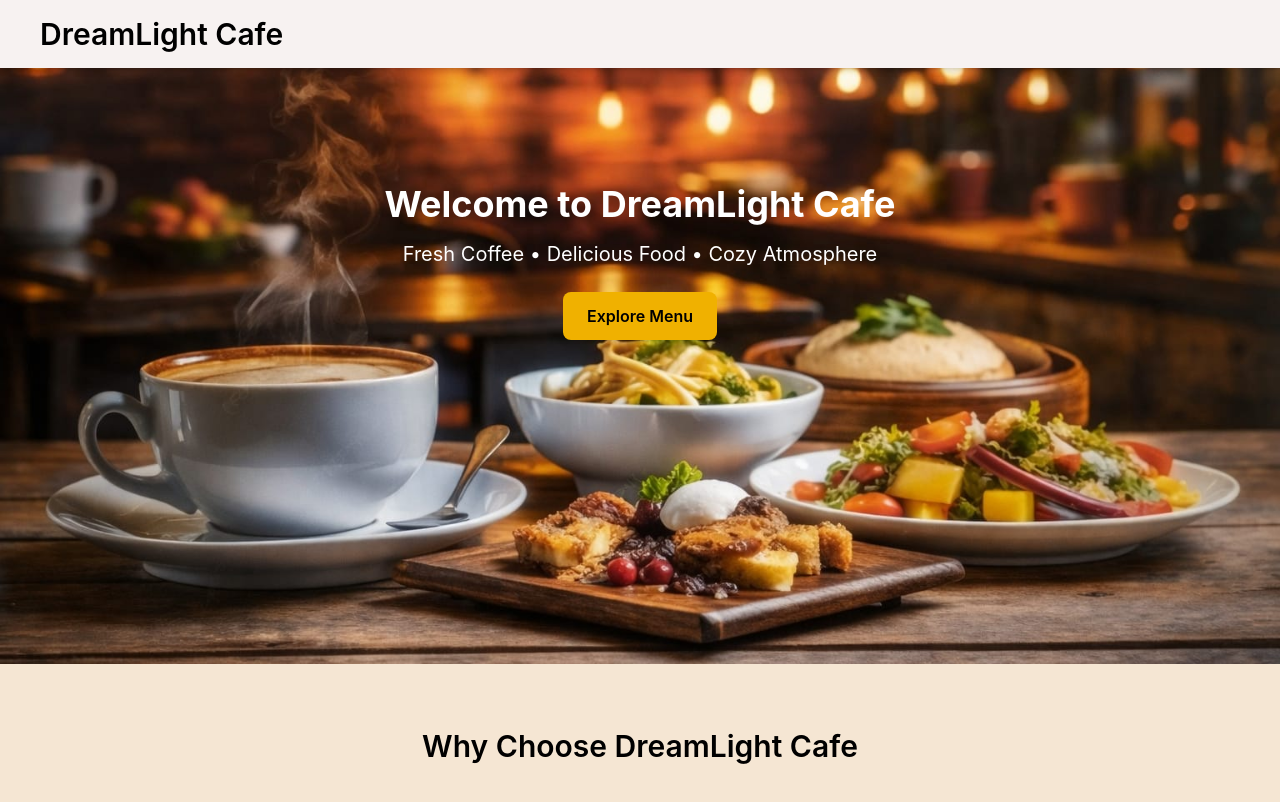
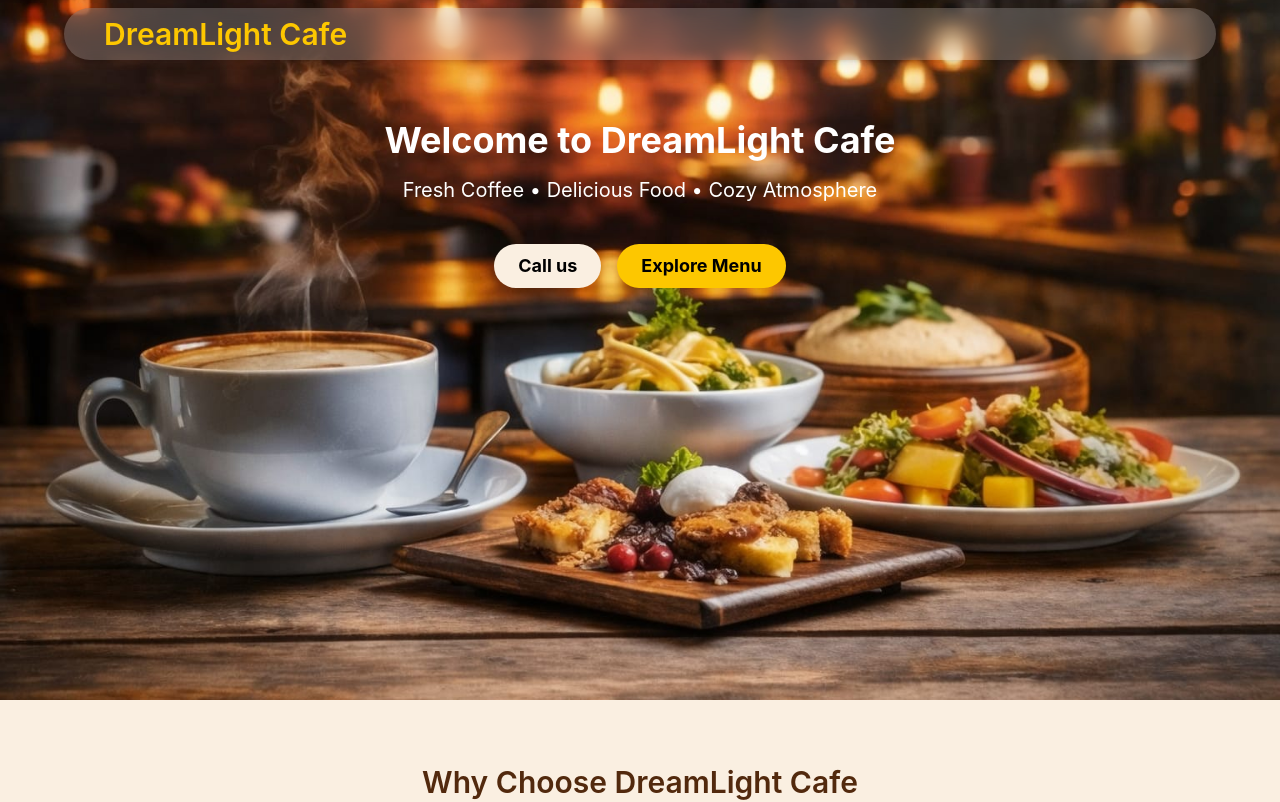
Before and after one commit to ShindePratikshaP/cafe-shop, a React (Vite) app: page / in a window 1280 px wide. Shown: the top 802 px of the page. Built offline with nearby package versions, Linux system fonts and the light colour scheme.

Commit message:
Button variants created

```diff
--- a/src/components/Button.jsx
+++ b/src/components/Button.jsx
@@ -1,8 +1,27 @@
 import React from 'react'
-
-function Button() {
+const BUTTON_VARIANTS = {
+    primary: "bg-yellow-400 text-black hover:bg-yellow-300",
+    secondary: "bg-[#faefe1] text-black hover:bg-white",
+    tertiary : "bg-[#52290d] text-yellow-300 hover:bg-red-400",
+};
+const BUTTON_SIZES = {
+    small: "text-sm px-6 py-2",
+    medium: "text-base px-6 py-2",
+    large: "text-lg px-6 py-2",
+};
+function Button({
+  title,
+  onClick=() => {},
+  variant = "primary",
+  size = "medium",
+}) {
   return (
-    <div>Button</div>
+    <button
+    onClick={onClick}
+    className={`rounded-full font-bold cursor-pointer ${BUTTON_VARIANTS[variant]} ${BUTTON_SIZES[size]}`}
+  >
+    {title}
+  </button>
   )
 }
 
--- a/src/components/FeatureSection.jsx
+++ b/src/components/FeatureSection.jsx
@@ -58,7 +58,7 @@ image: service,
 
 function FeatureSection() {
   return (
-    <div className="py-16 bg-[#F5E6D3]">
+    <div className="py-16 bg-[#faefe1]">
         <h2 className="text-4xl font-bold text-center mb-12">
               Why Choose DreamLight Cafe
             </h2>
--- a/src/components/Navbar.jsx
+++ b/src/components/Navbar.jsx
@@ -3,7 +3,7 @@ import logo from "../assets/cafe-logo.png";
 
 function Navbar() {
   return (
-    <div className="fixed top-0 left-0 w-full px-10 py-4 bg-[#f7f2f1] shadow-md z-50">
+    <div className="fixed top-2 left-1/2 transform -translate-x-1/2 text-yellow-400 w-[90%] px-10 py-2 bg-white/20 backdrop-blur-md flex justify-between items-center rounded-full shadow-md z-50 text-white">
       <h2>DreamLight Cafe</h2>
     </div>
   )
--- a/src/index.css
+++ b/src/index.css
@@ -20,5 +20,6 @@ h6{
     @apply text-base font-thin;
 }
 body{
-    background-color: #F9F8F6;
+    background-color: rgb(255, 234, 193);
+    color: #52290d
 }
--- a/src/views/Home.jsx
+++ b/src/views/Home.jsx
@@ -3,12 +3,13 @@ import Navbar from '../components/Navbar';
 import Footer from '../components/Footer';
 import cafe from "../assets/cafe-img.jpeg";
 import FeatureSection from '../components/FeatureSection';
+import Button from '../components/Button';
 
 function Home() {
   return (
     <div>
         <Navbar />
-         <div className="relative w-full h-[600px] mt-16">
+         <div className="relative w-full h-[700px] ">
 
         <img
           src={cafe}
@@ -28,10 +29,11 @@ function Home() {
           <p className="text-xl mb-6">
             Fresh Coffee • Delicious Food • Cozy Atmosphere
           </p>
+          <div className='flex flex-col md:flex-row gap-4 mt-4 justify-center'>
+            <Button title="Call us" variant="secondary" size="large" />
+            <Button title="Explore Menu" variant="primary" size="large" />
+          </div>
 
-          <button className="bg-yellow-500 px-6 py-3 rounded-lg text-black font-semibold hover:bg-yellow-400">
-            Explore Menu
-          </button>
 
         </div>
 
```
Also changed, not shown: src/assets/logo.jpeg (added).
